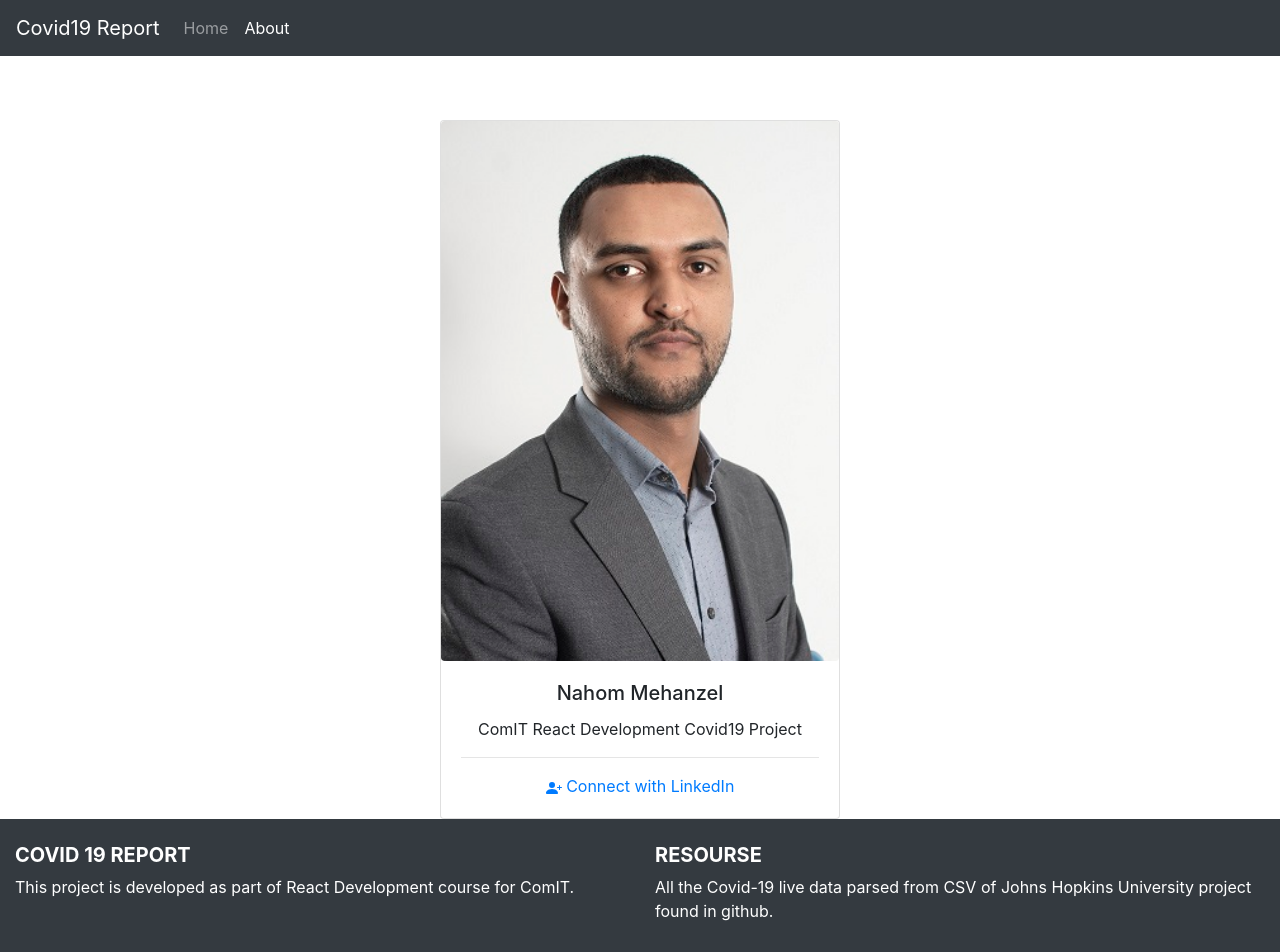
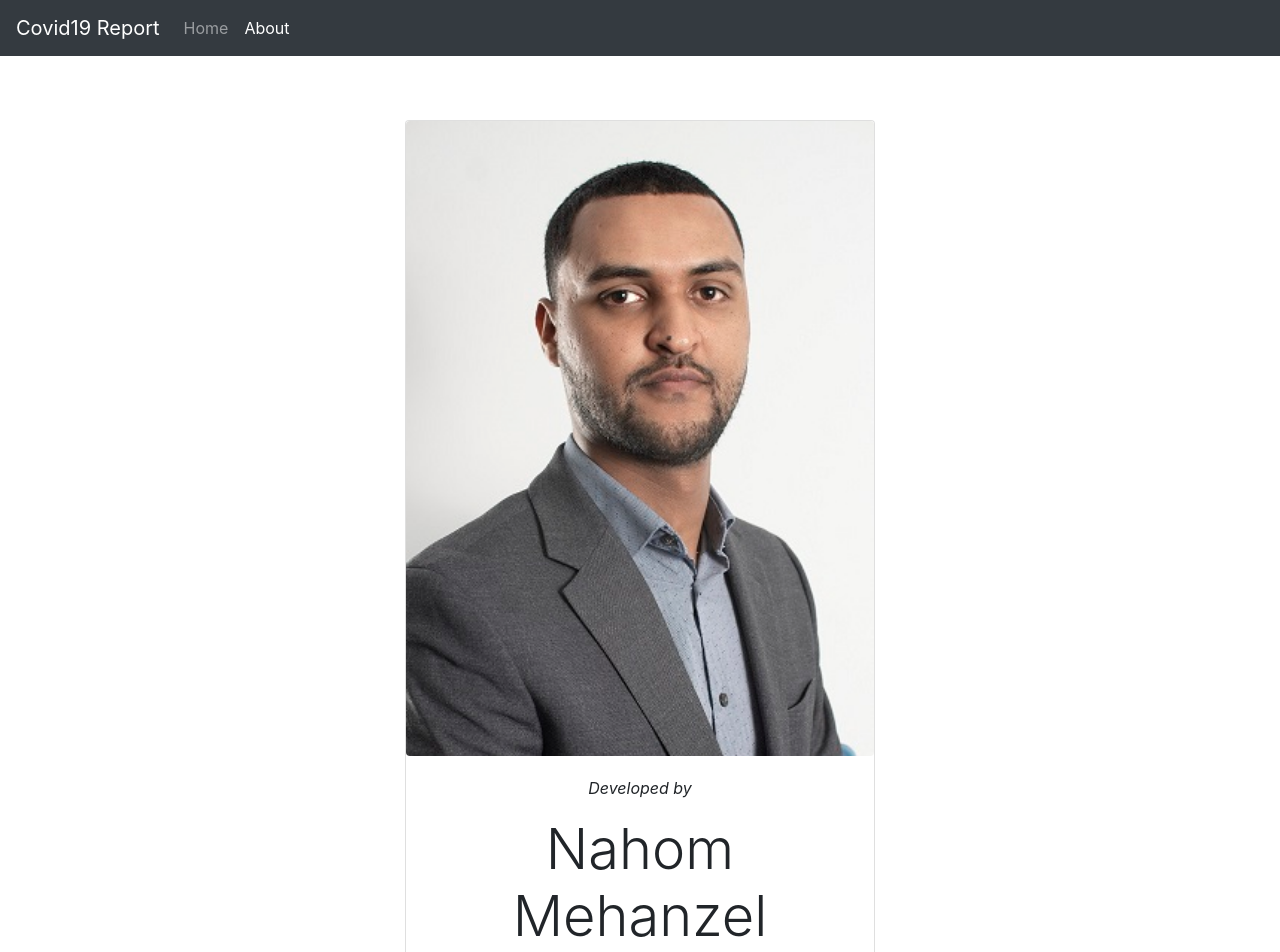
Before and after one commit to NahomKibreab/covid19-react-project, a React (Create React App) app: page /about in a window 1280 px wide. Shown: the top 952 px of the page. Built offline with nearby package versions, Linux system fonts and the light colour scheme.

Commit message:
Final polished

```diff
--- a/src/component/About.jsx
+++ b/src/component/About.jsx
@@ -6,10 +6,13 @@ class About extends Component {
 
   render() {
     return (
-      <div className="container" style={{ marginTop: "5%" }}>
+      <div
+        className="container"
+        style={{ marginTop: "5%", marginBottom: "5%" }}
+      >
         <div
           class="card mx-auto"
-          style={{ maxWidth: "25rem", textAlign: "center" }}
+          style={{ maxWidth: "470px", textAlign: "center", objectFit: "cover" }}
         >
           <img
             src={imageProfile}
@@ -17,8 +20,11 @@ class About extends Component {
             alt="nahom photo"
           />
           <div class="card-body">
-            <h5 class="card-title">Nahom Mehanzel</h5>
-            <p class="card-text">ComIT React Development Covid19 Project</p>
+            <p style={{ fontStyle: "italic" }}>Developed by</p>
+            <div class="display-4">Nahom Mehanzel</div>
+            <p class="card-text">
+              ComIT React Development <br /> Covid19 Project
+            </p>
             <hr />
             <a
               href="https://www.linkedin.com/in/nahom-mehanzel/"
```
